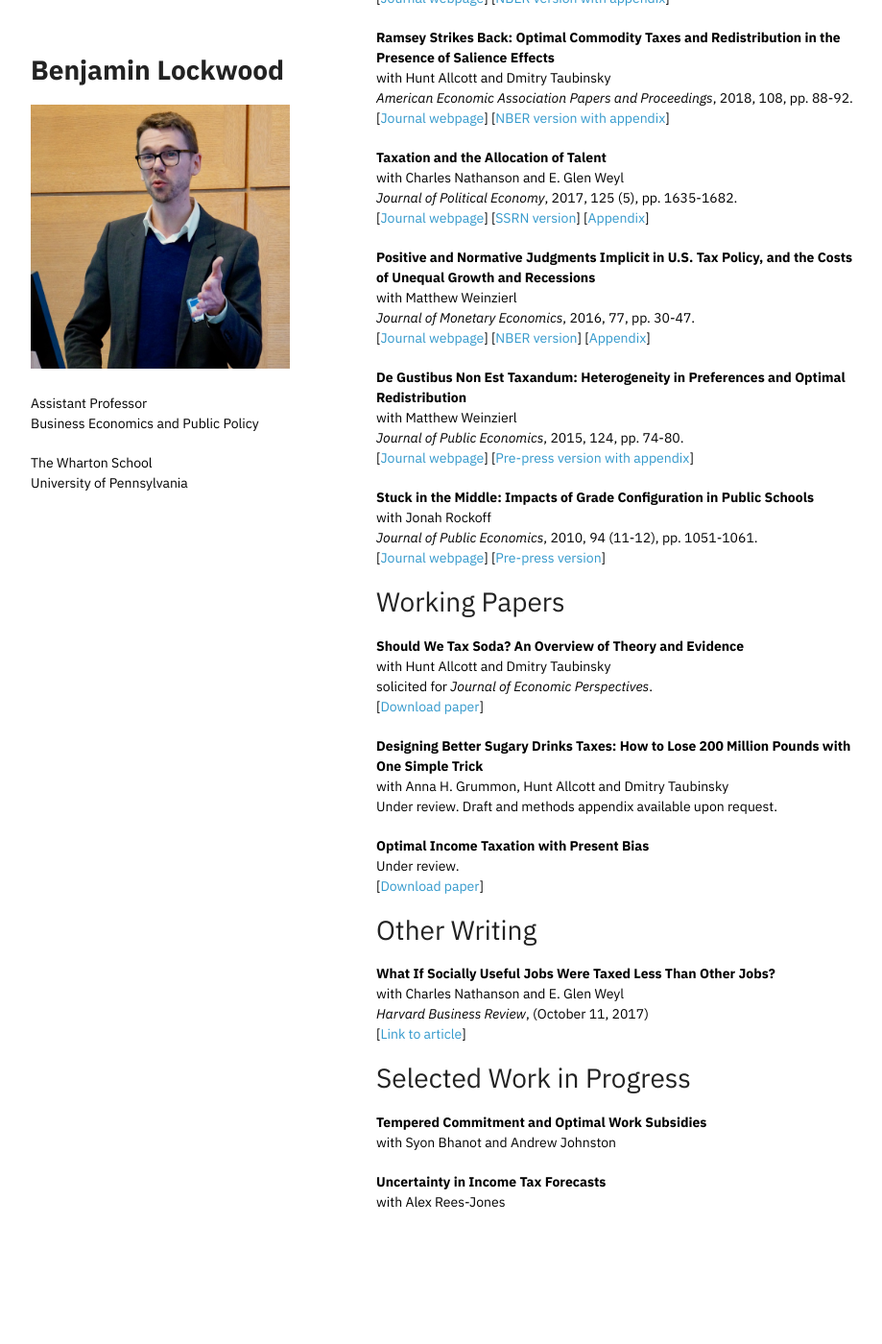
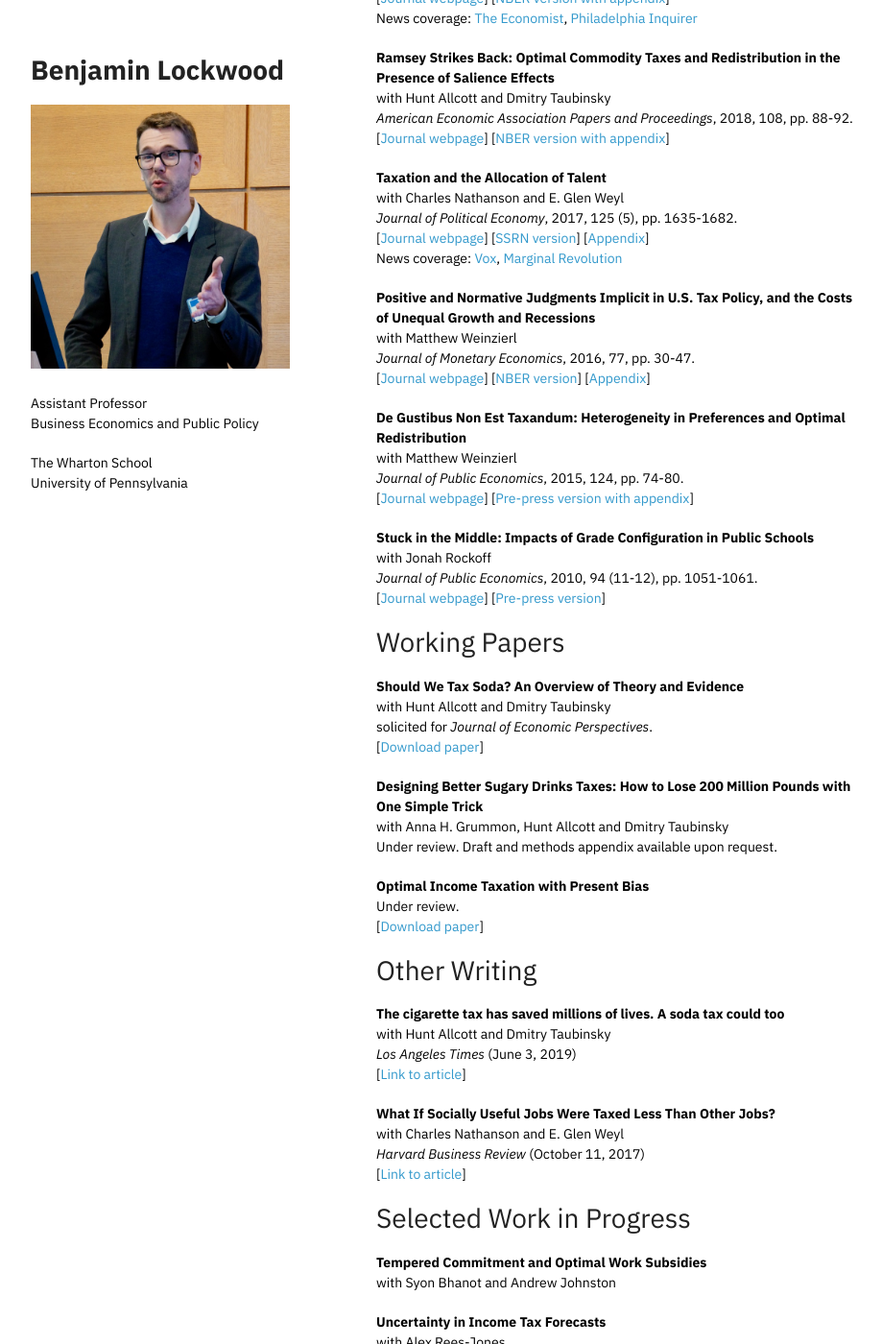
Before and after one commit to sxfinance/sxia.github.io, a Jekyll site: the page research.html, which Jekyll copies as it is, in a window 1280 px wide and 1400 px high, scrolled down 222 px. Shown: the whole window at 96% size, without its empty margins (178-1097 px from the left). Built offline with Jekyll 4.4.1, drawn with Linux system fonts in a browser that asks for light colours; before the commit the page ends 1555 px from its top, so only the background shows below that.

Commit message:
Updated news links.

```diff
--- a/research.html
+++ b/research.html
@@ -52,7 +52,8 @@
           [<a href="papers/Allcott_Lockwood_Taubinsky_RegressiveSinTaxes.pdf">Download paper</a>]
           -->
           [<a href="https://academic.oup.com/qje/advance-article/doi/10.1093/qje/qjz017/5499049?guestAccessKey=d4d4dd8b-2aec-4ebf-a77c-8fd8389d1599">Journal webpage</a>]
-          [<a href="https://www.nber.org/papers/w25841">NBER version with appendix</a>]
+          [<a href="https://www.nber.org/papers/w25841">NBER version with appendix</a>] <br>
+          News coverage: <a href="https://www.economist.com/finance-and-economics/2019/05/23/how-to-tax-sugary-drinks">The Economist</a>, <a href="https://www.inquirer.com/news/soda-tax-federal-economist-cost-benefit-20190520.html">Philadelphia Inquirer</a>
         </p>
 
       <p><b>Ramsey Strikes Back: Optimal Commodity Taxes and Redistribution in the Presence of Salience Effects</b><br>
@@ -73,7 +74,8 @@
         -->
         [<a href="https://www.journals.uchicago.edu/doi/10.1086/693393">Journal webpage</a>]
         [<a href="https://papers.ssrn.com/sol3/papers.cfm?abstract_id=1324424">SSRN version</a>]
-        [<a href="https://papers.ssrn.com/sol3/papers.cfm?abstract_id=2819544">Appendix</a>]
+        [<a href="https://papers.ssrn.com/sol3/papers.cfm?abstract_id=2819544">Appendix</a>]<br>
+        News coverage: <a href="https://www.vox.com/2014/4/20/5629904/study-tax-hikes-could-grow-the-economy">Vox</a>, <a href="https://marginalrevolution.com/marginalrevolution/2014/04/taxation-and-the-distorted-allocation-of-talent.html">Marginal Revolution</a>
       </p>
 
       <p><b>Positive and Normative Judgments Implicit in U.S. Tax Policy, and the Costs of Unequal Growth and Recessions</b><br>
@@ -127,9 +129,15 @@
 
       <h1>Other Writing</h1>
 
+		<p><b>The cigarette tax has saved millions of lives. A soda tax could too</b><br>
+		  with Hunt Allcott and Dmitry Taubinsky<br>
+		  <i>Los Angeles Times</i> (June 3, 2019)<br>
+		  [<a href="https://www.latimes.com/opinion/op-ed/la-oe-allcott-lockwood-taubinsky-soda-tax-economics-20190603-story.html">Link to article</a>]
+		</p>
+
 		<p><b>What If Socially Useful Jobs Were Taxed Less Than Other Jobs?</b><br>
 		  with Charles Nathanson and E. Glen Weyl<br>
-		  <i>Harvard Business Review</i>, (October 11, 2017)<br>
+		  <i>Harvard Business Review</i> (October 11, 2017)<br>
 		  [<a href="https://hbr.org/2017/10/what-if-socially-useful-jobs-were-taxed-less-than-other-jobs">Link to article</a>]
 		</p>
 
```
Also changed, not shown: papers.html (+10 -2 lines), 1 other file.
